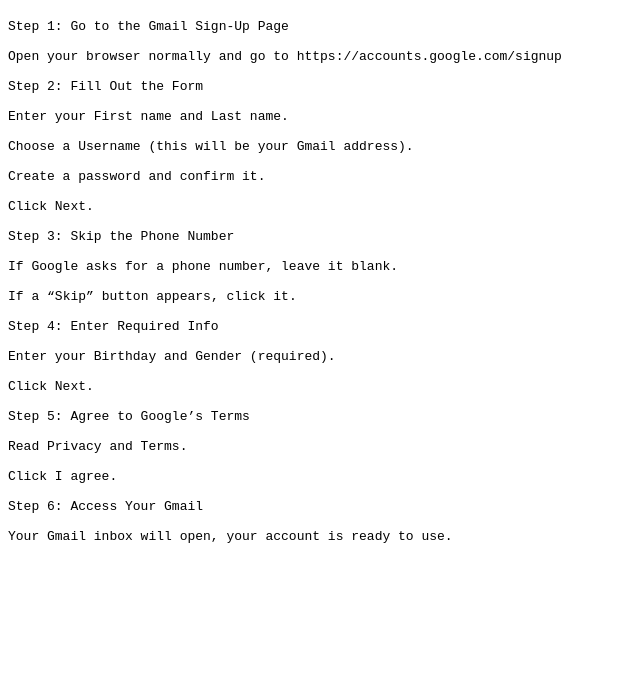
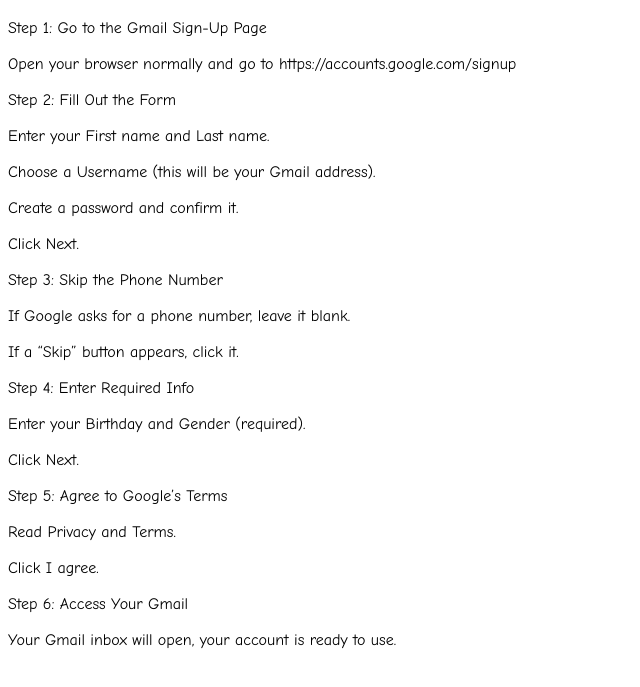
Before and after one commit to David66775/gmailproccess, a plain HTML site: page index.html in a window 1280 px wide. Shown: the part 61-748 px from the top of the page, without its empty margins (0-640 px from the left). Drawn offline with Linux system fonts and the light colour scheme.

Commit message:
Update index.html

```diff
--- a/index.html
+++ b/index.html
@@ -3,7 +3,9 @@
   <head>
     <meta charset = "utf-8">
     <style>
-
+      pre {
+        font-family: "Comic Sans MS";
+      }
     </style>
   </head>
   <body>
```
